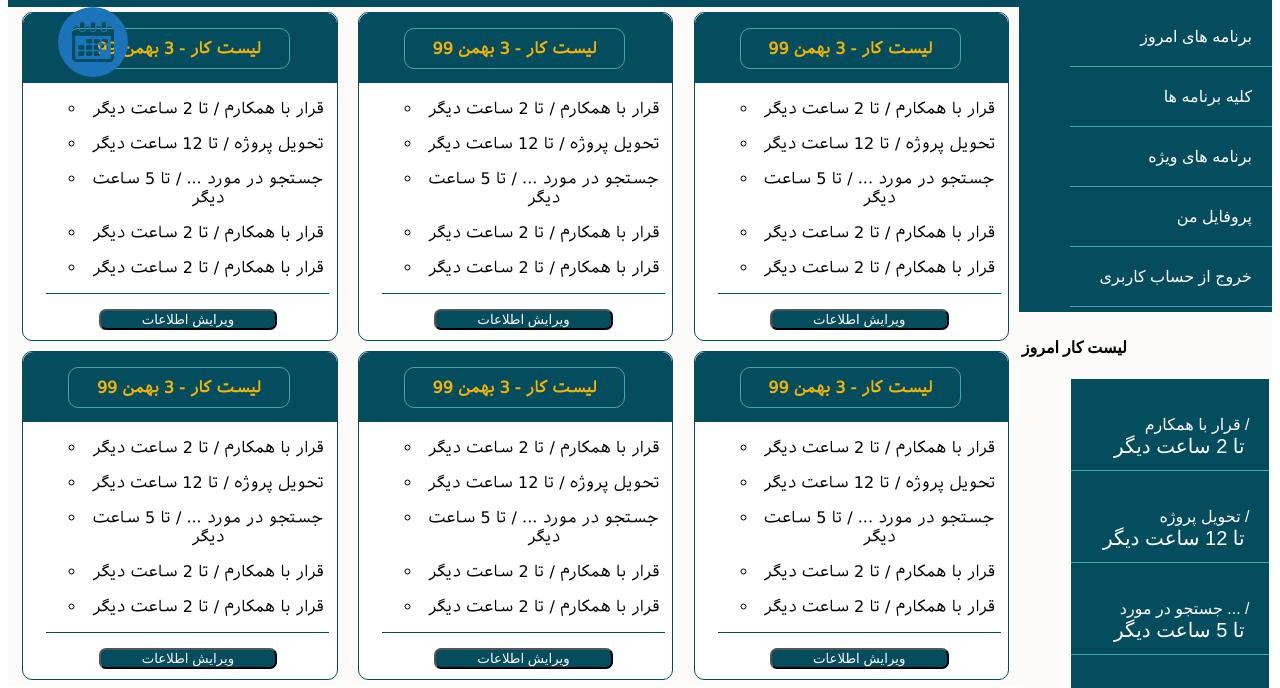
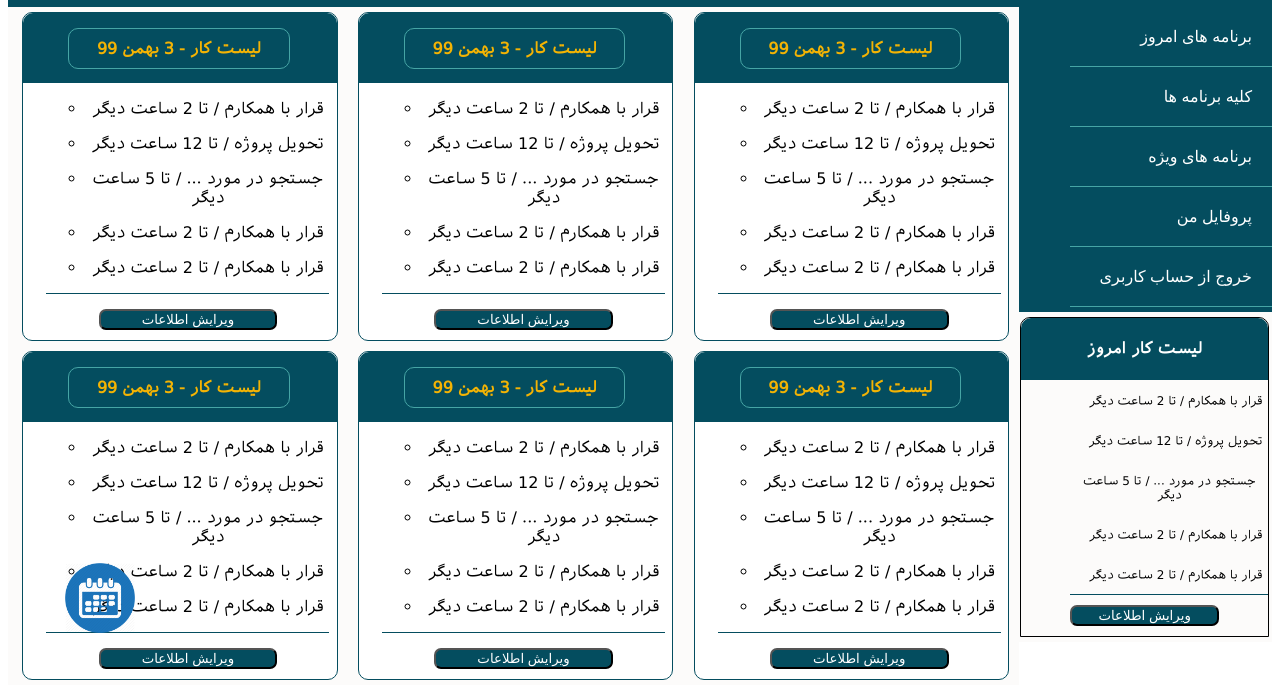
Before and after one commit to ahmadrezaash/worklist, a plain HTML site: page index.html in a window 1280 px wide. Shown: the part 98-786 px from the top of the page. Drawn offline with Linux system fonts and the light colour scheme.

Commit message:
final themeplate

```diff
--- a/style.css
+++ b/style.css
@@ -72,6 +72,8 @@ header {
     position: fixed ;
     margin: 0 0 50px 50px;
     float: left;
+    bottom: 15px;
+    left: 15px;
 
 
 }
@@ -107,9 +109,7 @@ header {
     float: right;
     width: 100%;
     height: auto;
-
 }
-
 .today-worklist {
     float: right;
     width: 100%;
@@ -124,8 +124,12 @@ header {
     height: auto;
     margin: 5px 1% 5px 1%;
     background-color: rgb(252, 251, 250);
+    border-color: rgb(4, 77, 95);
+    border: 1px solid ;
+    border-top-left-radius: 10px;
+    border-top-right-radius: 10px;
 }
-.today-worklist .twl-block .twlb-haed {
+.today-worklist .twl-block .twlb-head {
     background-color: rgb(4, 77, 95);
     width: 100%;
     height: auto;
@@ -134,13 +138,58 @@ header {
     float: right;
     font-family: iran-sans;
 }
-.today-worklist .twl-block .twlb-haed h4 {
+.today-worklist .twl-block .twlb-head h4 {
     font-family: iran-sans;
     text-align: center;
     color: white;
     direction: rtl;
 }
 
+.today-worklist .twl-body {
+    float: right;
+    width: 100%;
+    height: auto;
+    font-family: iran-sans;
+    margin-right: 0%;
+
+    text-align: center;
+}
+.today-worklist .twl-body ul {
+    list-style-type: circle;
+    border-bottom: 1px solid rgb(4, 77, 95);
+    margin: 5px 2.5% 5px 2.5%;
+    float: right;
+    width: 95%;
+    height: auto;
+}
+.today-worklist .twl-body li {
+    font-size: 12px;
+    float: right;
+    margin: 2px 3% 0 3%;
+}
+
+.today-worklist .twl-block button{
+    width: 60%;
+    float: right;
+    margin: 10px 20% 10px 20%;
+    background-color: rgb(4, 77, 95);
+    text-align: center;
+    color: white;
+    border-radius: 7px;
+}
+.today-worklist .twl-block button:hover {
+    width: 60%;
+    float: right;
+    margin: 10px 20% 10px 20%;
+    background-color: rgb(248, 249, 250);
+    text-align: center;
+    color: rgb(6, 52, 104);
+    border-radius: 7px;
+}
+#bodyfull .dayblock.db-body span {
+    color: white;
+    margin: 3px 5px 3px 5px;
+}
 
 #bodyfull .dayblock {
     width: 31%;
@@ -282,7 +331,7 @@ header {
         float: left;
     }
 
-    #sidebar ul{
+    #sidebar .menu ul{
         list-style-type: none;
         padding-right: 0px;
         background-color: rgb(4, 77, 95);
@@ -293,7 +342,7 @@ header {
         padding: 0px;
 
     }
-    #sidebar li{
+    #sidebar .menu li{
         color: white;
         font-family: Arial, Helvetica, sans-serif;
         border-bottom: 1px solid rgb(70, 165, 165);
@@ -301,12 +350,64 @@ header {
         padding: 20px;
 
     }
-    #sidebar li span {
+    #sidebar .menu li span {
         color: white;
         margin-right: 5px;
         font-size: 20px;
         float: right;
         text-align: right;
+    }
+    .menu {
+        float: right;
+        width: 100%;
+        height: auto;
+    }
+    .today-worklist {
+        float: right;
+        width: 100%;
+        height: auto;
+        background-color: rgb(252, 251, 250);
+        margin-top: 5px;
+    }
+
+    .today-worklist .twl-block {
+        float: right;
+        width: 98%;
+        height: auto;
+        margin: 5px 1% 5px 1%;
+        background-color: rgb(252, 251, 250);
+    }
+    .today-worklist .twl-block .twlb-haed {
+        background-color: rgb(4, 77, 95);
+        width: 100%;
+        height: auto;
+        border-top-left-radius: 10px;
+        border-top-right-radius: 10px;
+        float: right;
+        font-family: iran-sans;
+    }
+    .today-worklist .twl-block .twlb-haed h4 {
+        font-family: iran-sans;
+        text-align: center;
+        color: white;
+        direction: rtl;
+    }
+
+    .today-worklist .twl-body {
+        float: right;
+        width: 100%;
+        height: auto;
+        font-family: iran-sans;
+    }
+    .today-worklist .twl-body ul {
+        list-style-type: none;
+        padding-right: 0px;
+        background-color: rgb(252, 251, 250);
+        width: 80%;
+        height: 100%;
+        float: right;
+        margin: 0px;
+        padding: 0px;
     }
     #bodyfull .dayblock {
         width: 94%;
@@ -450,7 +551,7 @@ header {
         float: left;
     }
 
-    #sidebar ul{
+    #sidebar .menu ul{
         list-style-type: none;
         padding-right: 0px;
         background-color: rgb(4, 77, 95);
@@ -462,7 +563,7 @@ header {
         font-family: iran-sans;
 
     }
-    #sidebar li{
+    #sidebar .menu li{
         color: white;
         font-family: Arial, Helvetica, sans-serif;
         border-bottom: 1px solid rgb(70, 165, 165);
@@ -470,13 +571,68 @@ header {
         padding: 20px;
 
     }
-    #sidebar li span {
+    #sidebar .menu li span {
         color: white;
         margin-right: 5px;
         font-size: 20px;
         float: right;
         text-align: right;
     }
+
+    .menu {
+        float: right;
+        width: 100%;
+        height: auto;
+    }
+    .today-worklist {
+        float: right;
+        width: 100%;
+        height: auto;
+        background-color: rgb(252, 251, 250);
+        margin-top: 5px;
+    }
+
+    .today-worklist .twl-block {
+        float: right;
+        width: 98%;
+        height: auto;
+        margin: 5px 1% 5px 1%;
+        background-color: rgb(252, 251, 250);
+    }
+    .today-worklist .twl-block .twlb-haed {
+        background-color: rgb(4, 77, 95);
+        width: 100%;
+        height: auto;
+        border-top-left-radius: 10px;
+        border-top-right-radius: 10px;
+        float: right;
+        font-family: iran-sans;
+    }
+    .today-worklist .twl-block .twlb-haed h4 {
+        font-family: iran-sans;
+        text-align: center;
+        color: white;
+        direction: rtl;
+    }
+
+    .today-worklist .twl-body {
+        float: right;
+        width: 100%;
+        height: auto;
+        font-family: iran-sans;
+    }
+
+    .today-worklist .twl-body ul {
+        list-style-type: none;
+        padding-right: 0px;
+        background-color: rgb(252, 251, 250);
+        width: 80%;
+        height: 100%;
+        float: right;
+        margin: 0px;
+        padding: 0px;
+    }
+
     #bodyfull .dayblock {
         width: 46%;
         height: auto;
@@ -619,7 +775,7 @@ header {
         float: left;
     }
 
-    #sidebar ul{
+    #sidebar .menu ul{
         list-style-type: none;
         padding-right: 0px;
         background-color: rgb(4, 77, 95);
@@ -630,7 +786,7 @@ header {
         padding: 0px;
         font-family: iran-sans;
     }
-    #sidebar li{
+    #sidebar .menu li{
         color: white;
         font-family: Arial, Helvetica, sans-serif;
         border-bottom: 1px solid rgb(70, 165, 165);
@@ -638,14 +794,18 @@ header {
         padding: 20px;
 
     }
-    #sidebar li span {
+    #sidebar .menu li span {
         color: white;
         margin-right: 5px;
         font-size: 20px;
         float: right;
         text-align: right;
     }
-
+    .menu {
+        float: right;
+        width: 100%;
+        height: auto;
+    }
     .today-worklist {
         float: right;
         width: 100%;
@@ -677,6 +837,22 @@ header {
         direction: rtl;
     }
 
+    .today-worklist .twl-body {
+        float: right;
+        width: 100%;
+        height: auto;
+        font-family: iran-sans;
+    }
+    .today-worklist .twl-body ul {
+        list-style-type: none;
+        padding-right: 0px;
+        background-color: rgb(252, 251, 250);
+        width: 80%;
+        height: 100%;
+        float: right;
+        margin: 0px;
+        padding: 0px;
+    }
 
     #bodyfull .dayblock {
         width: 31%;
```
